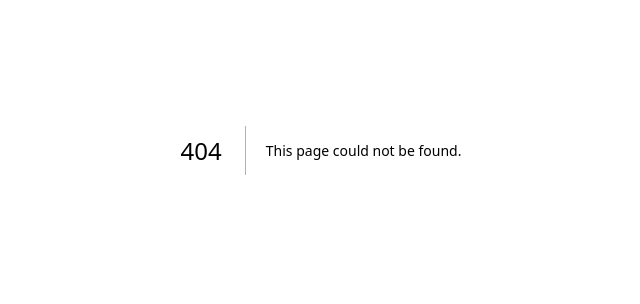
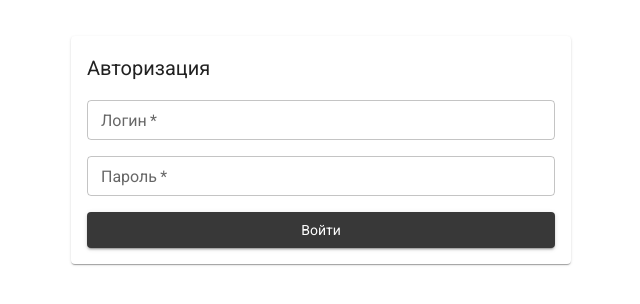
Before and after one commit to stasloops/octopus, a Next.js app: page /login in a window 1280 px wide. Before the commit this address had no page. Shown: the part 250-554 px from the top of the page, without its empty margins (319-959 px from the left). Built offline with nearby package versions, Linux system fonts and the light colour scheme; no server answers.

Commit message:
тест куков

```diff
--- /dev/null
+++ b/app/login/layout.tsx
@@ -0,0 +1,14 @@
+import type { Metadata } from "next";
+import { ReactNode } from "react";
+
+export const metadata: Metadata = {
+  title: "Авторизация",
+};
+
+export default function RootLayout({
+  children,
+}: Readonly<{
+  children: ReactNode;
+}>) {
+  return <>{children}</>;
+}
--- /dev/null
+++ b/app/login/page.tsx
@@ -0,0 +1 @@
+export { default } from "@/src/pages-src/login";
--- a/src/pages-src/home/ui/index.tsx
+++ b/src/pages-src/home/ui/index.tsx
@@ -1,17 +1,18 @@
 import { Typography } from "@mui/material";
 import { cookies } from "next/headers";
-import { TestElement } from "./test";
 
 export const Page = async () => {
   const cookieStore = await cookies();
   const ord_token = cookieStore.get("ord_token");
+  const session = cookieStore.get("session");
 
   return (
     <>
       <Typography>Домашняя страница</Typography>
       <Typography>{`ord_token: ${JSON.stringify(ord_token)}`}</Typography>
+      <Typography>{`session: ${JSON.stringify(session)}`}</Typography>
       <br />
-      <TestElement />
+      {/* <TestElement /> */}
     </>
   );
 };
--- /dev/null
+++ b/src/pages-src/login/api.ts
@@ -0,0 +1,27 @@
+"use server";
+
+import { createSessionCustom } from "@/src/shared/lib/session-custom";
+import { FormSchema, IForm } from "./model/form";
+
+export const login = async (data: IForm) => {
+  const validatedFields = FormSchema.safeParse(data);
+
+  if (!validatedFields.success) {
+    return { error: `Ошибка валидации` };
+  }
+
+  if (
+    process.env.BETA_LOGIN != data.email ||
+    process.env.BETA_PASS != data.password
+  ) {
+    return { error: `Неверный логин или пароль!` };
+  }
+
+  try {
+    await createSessionCustom({ userId: 0 });
+    return { value: true };
+  } catch (error) {
+    console.log(error);
+    return { error: `Ошибка при авторизации` };
+  }
+};
--- /dev/null
+++ b/src/pages-src/login/index.ts
@@ -0,0 +1,3 @@
+import { Page } from "./ui";
+
+export default Page;
--- /dev/null
+++ b/src/pages-src/login/model/form.ts
@@ -0,0 +1,14 @@
+import { z } from "zod";
+
+export interface IForm {
+  email: string;
+  password: string;
+}
+
+export const FormSchema = z.object({
+  email: z
+    .string()
+    .min(1, { message: "Обязательное поле" })
+    .max(50, { message: "Длина не более 50 символов" }),
+  password: z.string().min(1, { message: "Обязательное поле" }),
+});
--- /dev/null
+++ b/src/pages-src/login/ui/form.tsx
@@ -0,0 +1,116 @@
+"use client";
+
+import { zodResolver } from "@hookform/resolvers/zod";
+import {
+  Button,
+  LinearProgress,
+  Stack,
+  TextField,
+  Typography,
+} from "@mui/material";
+import { useRouter } from "next/navigation";
+import { enqueueSnackbar } from "notistack";
+import { FC } from "react";
+import { Controller, useForm } from "react-hook-form";
+import { useMutation } from "react-query";
+import { login } from "../api";
+import { FormSchema, IForm } from "../model/form";
+
+interface FormElementProps {}
+
+export const FormElement: FC<FormElementProps> = ({}) => {
+  const router = useRouter();
+  const { control, reset, handleSubmit, watch } = useForm<IForm>({
+    mode: "onChange",
+    defaultValues: {
+      email: "",
+      password: "",
+    },
+    resolver: zodResolver(FormSchema),
+  });
+
+  const { mutate, isLoading, error } = useMutation({
+    mutationKey: `login`,
+    mutationFn: (data: IForm) => login(data).then(),
+    onSuccess: (data, variables) => {
+      if (!data) return;
+      if (!!data?.error) {
+        enqueueSnackbar(data.error, { variant: "error" });
+        return;
+      }
+      enqueueSnackbar("Добро пожаловать!", { variant: "success" });
+      router.push(`/`);
+    },
+    onError: (error: Error, variables) => {
+      enqueueSnackbar("Ошибка сервера", { variant: "error" });
+    },
+  });
+
+  const onSubmit = (data: IForm) => {
+    mutate(data);
+  };
+
+  return (
+    <>
+      <Stack spacing={2}>
+        <Typography variant="h6">Авторизация</Typography>
+        <Controller
+          name={"email"}
+          control={control}
+          render={({
+            field: { onChange, value },
+            fieldState: { error },
+            formState,
+          }) => (
+            <>
+              <TextField
+                required
+                fullWidth
+                id="form-email"
+                label="Логин"
+                error={Boolean(error)}
+                helperText={error ? error.message : ""}
+                onChange={onChange}
+                value={value}
+                size="small"
+              />
+            </>
+          )}
+        />
+        <Controller
+          name={"password"}
+          control={control}
+          render={({
+            field: { onChange, value },
+            fieldState: { error },
+            formState,
+          }) => (
+            <>
+              <TextField
+                type="password"
+                required
+                fullWidth
+                id="form-password"
+                label="Пароль"
+                error={Boolean(error)}
+                helperText={error ? error.message : ""}
+                onChange={onChange}
+                value={value}
+                size="small"
+              />
+            </>
+          )}
+        />
+        <Button
+          fullWidth
+          variant="contained"
+          onClick={handleSubmit(onSubmit)}
+          disabled={!!isLoading}
+        >
+          Войти
+        </Button>
+        {isLoading && <LinearProgress />}
+      </Stack>
+    </>
+  );
+};
--- /dev/null
+++ b/src/pages-src/login/ui/index.tsx
@@ -0,0 +1,20 @@
+import { Paper, Stack } from "@mui/material";
+import { FormElement } from "./form";
+
+export const Page = async () => {
+  return (
+    <>
+      <Stack
+        direction="row"
+        justifyContent="center"
+        alignItems="center"
+        spacing={2}
+        sx={{ width: `100%`, height: `100vh` }}
+      >
+        <Paper sx={{ width: `500px`, padding: 2 }}>
+          <FormElement />
+        </Paper>
+      </Stack>
+    </>
+  );
+};
--- /dev/null
+++ b/src/shared/lib/session-custom/dal.ts
@@ -0,0 +1,20 @@
+import "server-only";
+
+import { cookies } from "next/headers";
+import { decrypt } from ".";
+
+export const verifySessionCustom = async () => {
+  const cookie = cookies().get("session")?.value;
+  const session = await decrypt(cookie);
+
+  if (session?.userId === undefined) {
+    return null;
+  }
+
+  return {
+    isAuth: true,
+    user: {
+      id: session.userId as number,
+    },
+  };
+};
--- /dev/null
+++ b/src/shared/lib/session-custom/index.ts
@@ -0,0 +1,2 @@
+export * from "./dal";
+export * from "./token";
--- /dev/null
+++ b/src/shared/lib/session-custom/token.ts
@@ -0,0 +1,50 @@
+import "server-only";
+
+import { SignJWT, jwtVerify } from "jose";
+import { cookies } from "next/headers";
+
+interface SessionPayload {
+  [key: string]: any;
+}
+
+const secretKey = process.env.SESSION_SECRET;
+const encodedKey = new TextEncoder().encode(secretKey);
+
+export async function encrypt(payload: SessionPayload) {
+  return new SignJWT(payload)
+    .setProtectedHeader({ alg: "HS256" })
+    .setIssuedAt()
+    .setExpirationTime("7d")
+    .sign(encodedKey);
+}
+
+export async function decrypt(session: string | undefined = "") {
+  try {
+    const { payload } = await jwtVerify(session, encodedKey, {
+      algorithms: ["HS256"],
+    });
+    return payload;
+  } catch (error) {
+    console.log("Ошибка верификации");
+  }
+}
+
+export async function createSessionCustom(params: { userId: number }) {
+  const expiresAt = new Date(Date.now() + 7 * 24 * 60 * 60 * 1000);
+  const session = await encrypt({
+    userId: params.userId,
+    expiresAt,
+  });
+
+  cookies().set("session", session, {
+    httpOnly: true,
+    secure: true,
+    expires: expiresAt,
+    sameSite: "lax",
+    path: "/",
+  });
+}
+
+export function deleteSessionCustom() {
+  cookies().delete("session");
+}
```
Also changed, not shown: app/(home)/layout.tsx (+7 -0 lines).
